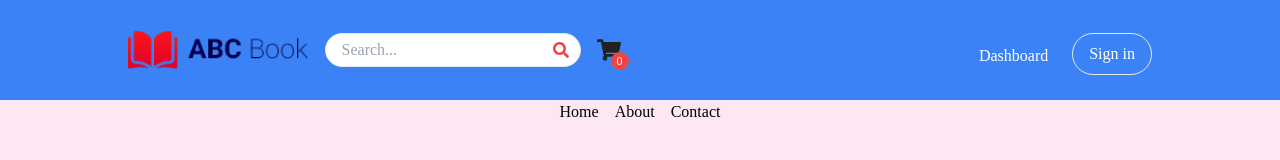
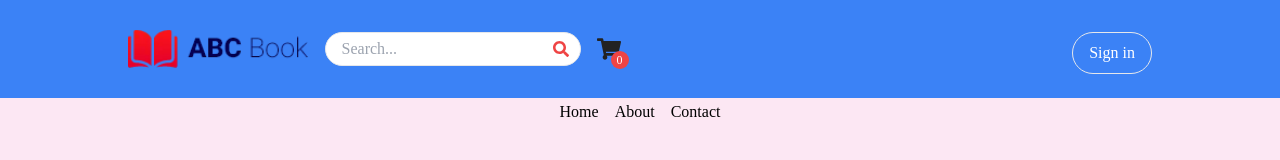
Before and after one commit to MuzammalAnsari/Book-Ecommerce, a React (Create React App) app: page / in a window 1280 px wide. Shown: the top 160 px of the page. Built offline with nearby package versions, Linux system fonts and the light colour scheme; no server answers.

Commit message:
made some final changes

```diff
--- a/src/Components/Header/Header.js
+++ b/src/Components/Header/Header.js
@@ -76,7 +76,7 @@ function Header() {
                         </div>
                     </div>
                     <div className="hidden md:flex items-center space-x-4">
-                        <Link to="/dashboard" className="text-white ms-6 boarder hover:bg-blue-600 bg-light-400 p-2 rounded-3xl mt-3">Dashboard</Link>
+                        {/* <Link to="/dashboard" className="text-white ms-6 boarder hover:bg-blue-600 bg-light-400 p-2 rounded-3xl mt-3">Dashboard</Link> */}
                         {!isAuth ?
                             <Link to="/auth/login">
                                 <button className="bg-blue-500 border hover:bg-blue-600 text-white py-2 px-4 rounded-full mt-2">
@@ -103,7 +103,7 @@ function Header() {
                 {isMobileMenuOpen && (
                     <div className="md:hidden bg-gray-800">
                         <div className="flex flex-col items-start space-x-4 px-4 py-10 border-t">
-                            <Link to="/dashboard" className="text-white ms-6">Dashboard</Link>
+                            {/* <Link to="/dashboard" className="text-white ms-6">Dashboard</Link> */}
                             {!isAuth ?
                                 <Link to="/auth/login">
                                     <button className="bg-blue-500 border hover:bg-red-600 text-white py-2 px-4 rounded-full mt-2">
```
